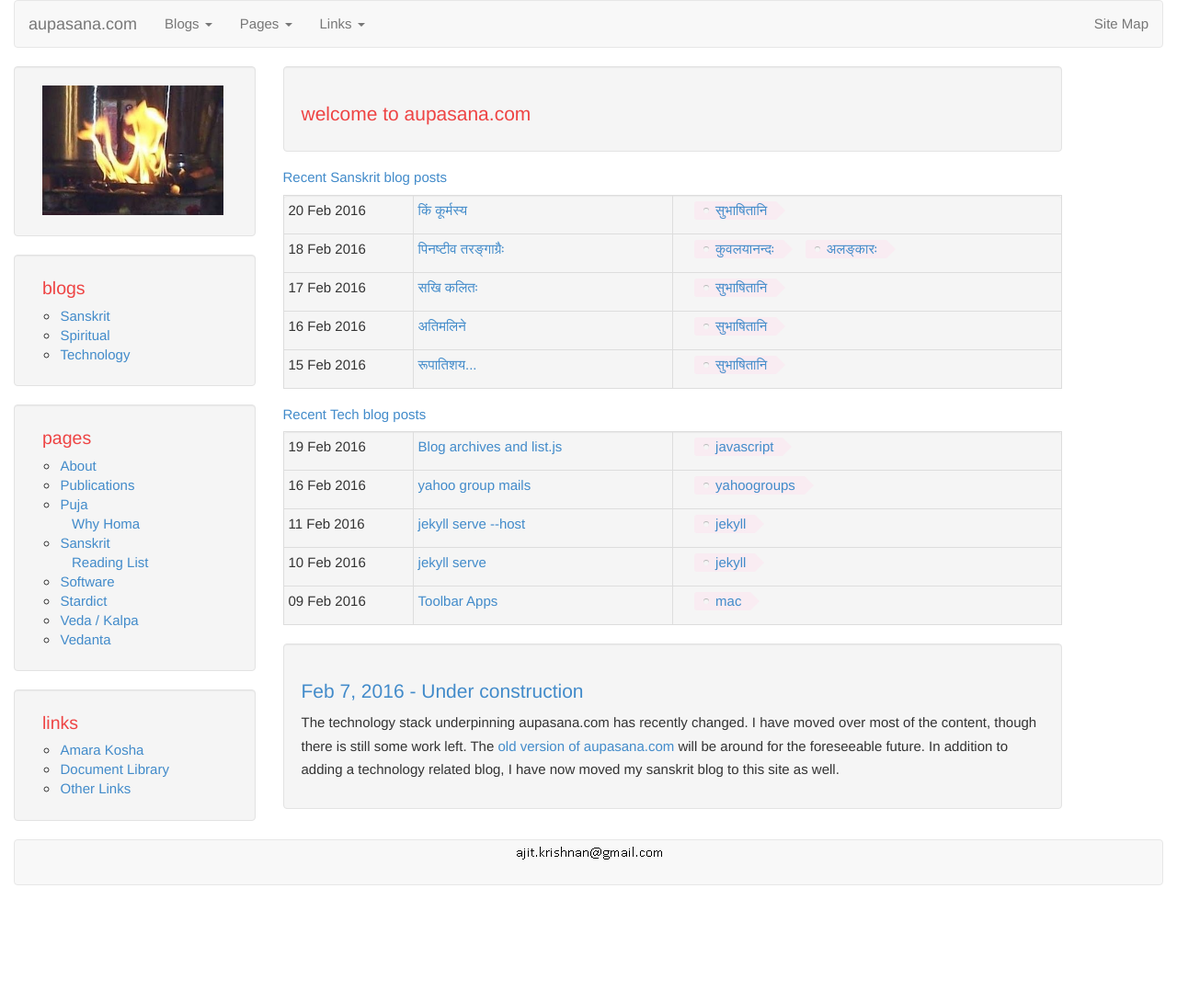
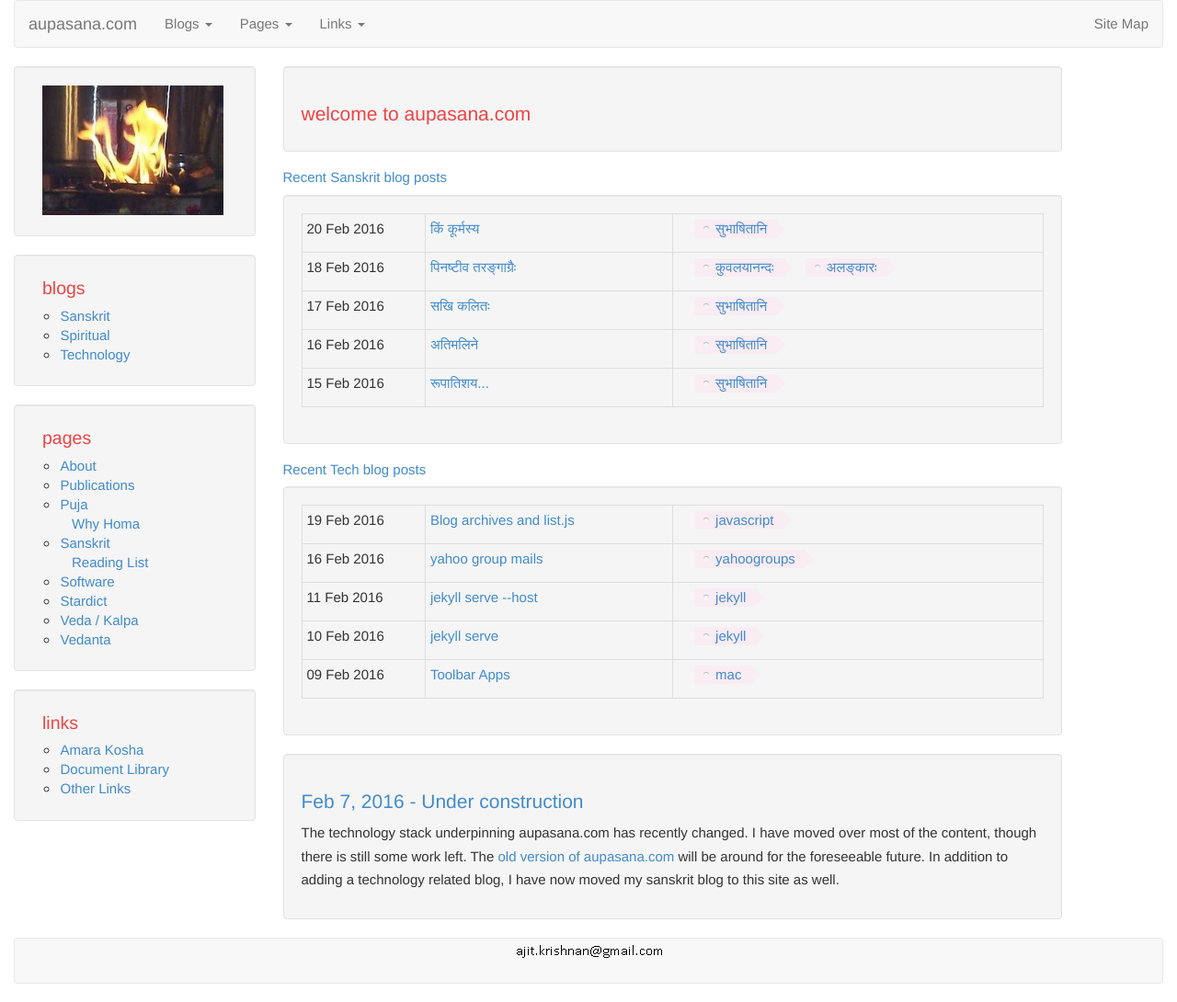
Before and after one commit to aupasana/aupasana.github.io, a Jekyll site: the page built from index.html, in a window 1280 px wide. Shown: the whole page at 92% size. Built offline with Jekyll 4.4.1, drawn with Linux system fonts in a browser that asks for light colours; before the commit the page ends 983 px from its top, so only the background shows below that.

Commit message:
index.html responsive table sometimes shows white background on overflow

```diff
--- a/index.html
+++ b/index.html
@@ -16,8 +16,8 @@ blogstodisplay:
 
 {% for cat in page.blogstodisplay %}
 	<h3><a href="{{site.baseurl}}/blog/{{cat}}.html">Recent {{cat | capitalize }} blog posts</a></h3>
-  <div class="table-responsive">
-  <table class="well table table-bordered table-condensed">
+  <div class="well table-responsive">
+  <table class="table table-bordered table-condensed">
     <!-- <thead>
       <td>Date</td>
       <td>Title</td>
```
